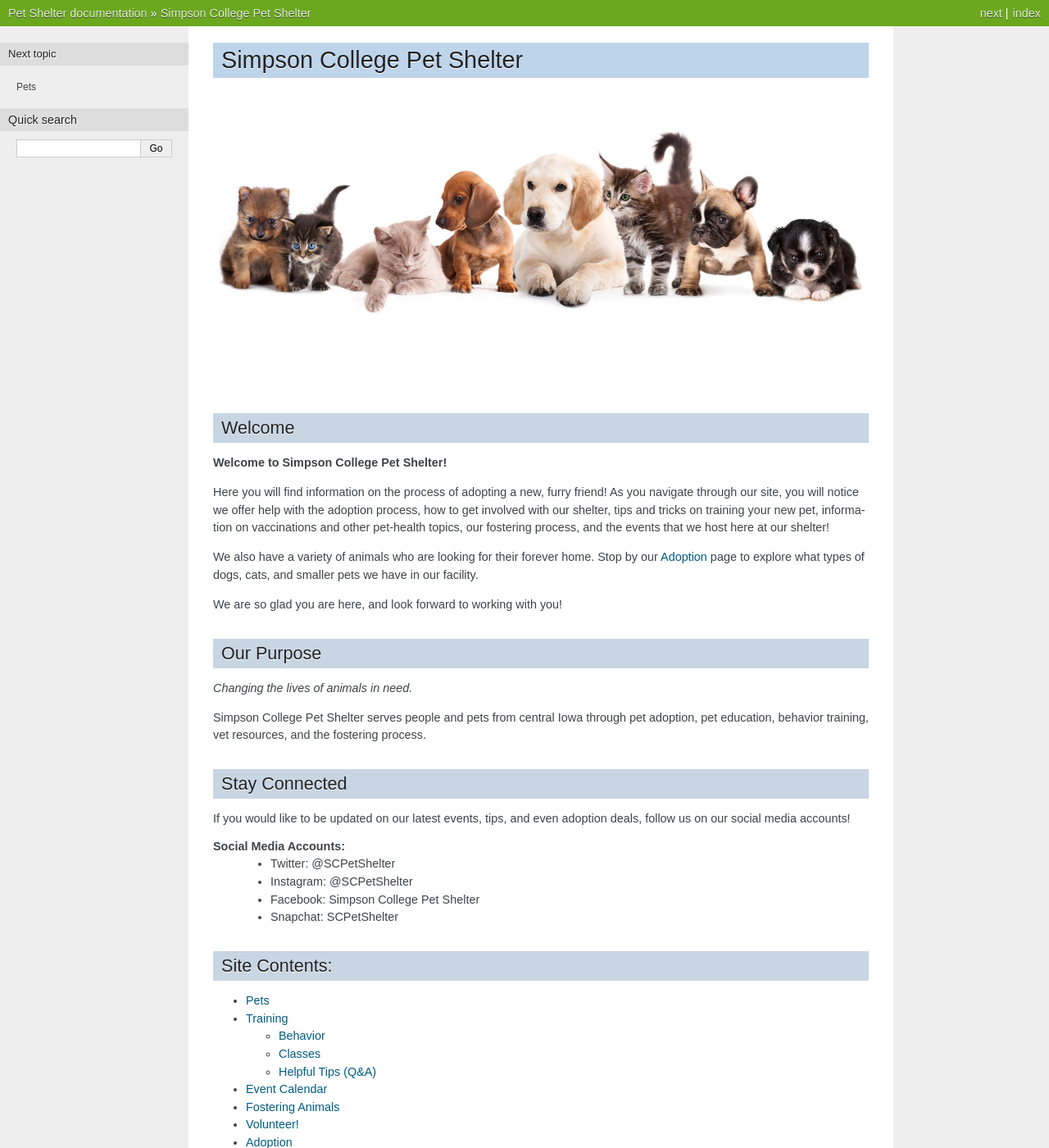
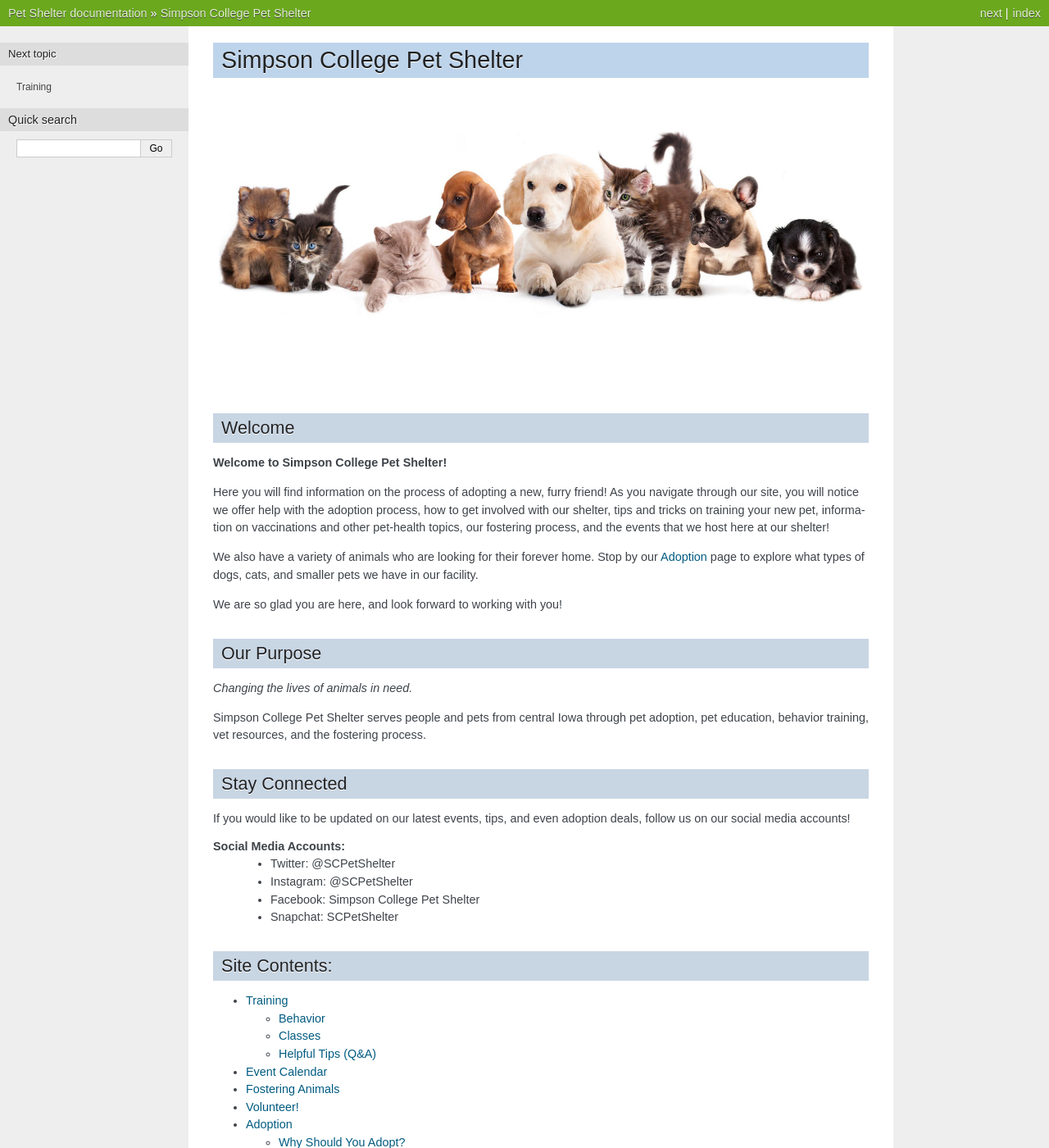
Before and after one commit to plongquian/pet_shelter, a Sphinx documentation site: the page built from source/index.rst, in a window 1280 px wide and 1400 px high. Shown: the whole window at 82% size. Built offline with Sphinx 7.4.7, drawn with Linux system fonts in a browser that asks for light colours.

Commit message:
Deleted the pets file.

```diff
--- a/source/index.rst
+++ b/source/index.rst
@@ -49,7 +49,6 @@
 .. toctree::
    :maxdepth: 2
 
-   pets/index
    training/index
    events/index
    fostering/index
--- a/source/pets/index.rst
+++ /dev/null
@@ -1,2 +0,0 @@
-Pets
-====
```
